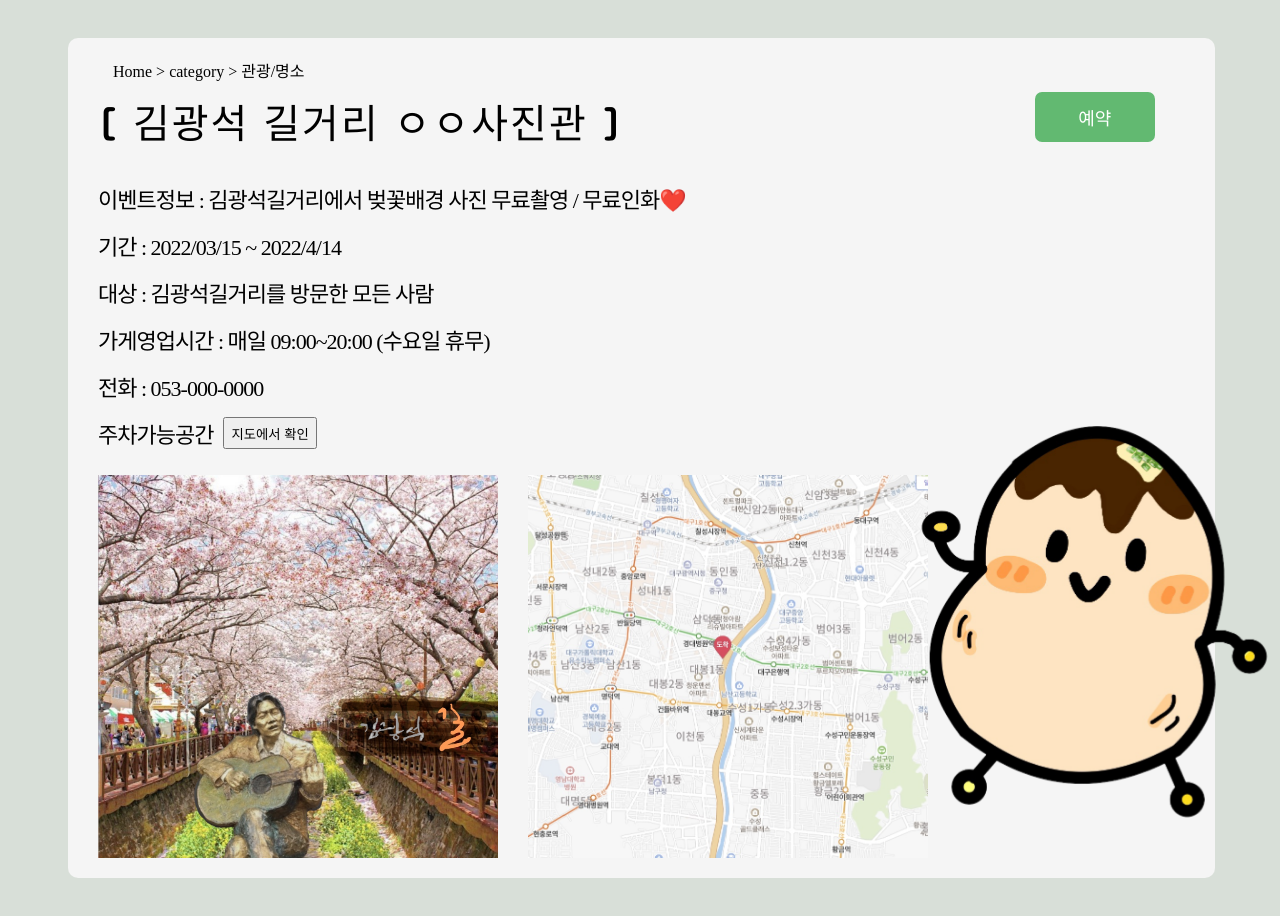
After one commit to gamzazoha/gamzatakoyaki, a Django app: page /pages/place/place1 in a window 1280 px wide. The commit adds this page. Run offline with Django 4.2, Linux system fonts and the light colour scheme.

Commit message:
홈페이지 추가. 근데 기술력 부족으로 존나 비효율적인

```diff
--- a/gamtaprj/settings.py
+++ b/gamtaprj/settings.py
@@ -128,7 +128,7 @@ DEFAULT_AUTO_FIELD = 'django.db.models.BigAutoField'
 import os
 STATIC_URL = '/static/'
 STATICFILES_DIRS = (
-    os.path.join(BASE_DIR, 'home', 'static'),
+    os.path.join('static'),
 )
 
 MEDIA_ROOT = os.path.join(BASE_DIR, 'media')
--- /dev/null
+++ b/home/static/css/category__place__1.css
@@ -0,0 +1,95 @@
+a {
+    text-decoration: none;
+}
+
+ul {
+    list-style: none;
+    padding: 0;
+}
+
+.tagami{
+    position: fixed;
+    width:30%;
+    right:0;
+    bottom:-50px;
+}
+
+body {
+    background-color: rgb(216, 223, 216);
+    display: flex;
+    flex-direction: column;
+    padding: 30px 60px;
+}
+
+.contents{
+    background-color: #f5f5f5;
+    width:95%;
+    border-radius: 10px;
+    padding: 20px 30px;
+}
+.header_link{
+    margin-left: 15px;
+}
+.header_title{
+    display: flex;
+    flex-direction: row;
+    justify-content: space-between;
+    font-family: 'Jua', sans-serif;
+    margin-top: 10px;
+    letter-spacing: 2px;
+    font-size: 40px;
+}
+
+.header_title button{
+    background: rgb(98, 185, 113);
+    border: 0;
+    color: #fff;
+    margin-right: 30px;
+    width: 120px;
+    height: 50px;
+    border-radius: 7px;
+    font-size: 18px;
+    cursor: pointer;
+}
+
+.info ul{
+    display: flex;
+    flex-direction: column;
+}
+.info li{
+    font-size: 22px;
+    margin-top: 15px;
+    letter-spacing: -1px;
+}
+
+.info li:last-child{
+    display: flex;
+    flex-direction: row;
+}
+
+.info li:last-child span{
+    margin-right: 10px;
+}
+
+.img{
+    display: flex;
+    flex-direction: row;
+}
+
+.article {
+    display: flex;
+    flex-direction: row;
+    justify-content: space-between;
+}
+
+.img {
+    display: flex;
+    flex-direction: row;
+}
+
+.img img {
+    width: 400px;
+    background-color: powderblue;
+    margin-top: 10px;
+    margin-right: 30px;
+}
--- a/home/templates/category__beauty.html
+++ b/home/templates/category__beauty.html
@@ -12,9 +12,9 @@
     <body>
         <ul class="category">
             <li class="category_ca"><a href="#">CATEGORY</a></li>
-            <li class="category_food"><a href="category__food.html">음식</a></li>
-            <li class="category_place"><a href="category__place.html">관광/명소</a></li>
-            <li class="category_beauty"><a href="category__beauty.html">여가/뷰티</a></li>
+            <li class="category_food"><a href="../food">음식</a></li>
+            <li class="category_place"><a href="../place">관광/명소</a></li>
+            <li class="category_beauty"><a href="../beauty">여가/뷰티</a></li>
         </ul>
         <div class="contents">
             <div class="header">
--- /dev/null
+++ b/home/templates/category__place__1.html
@@ -0,0 +1,44 @@
+<!DOCTYPE html>
+{% load static %}
+<html lang="ko">
+    <head>
+        <link href="https://fonts.googleapis.com/css2? 패밀리=Noto+Sans+KR&display=swap" rel="stylesheet">
+        <link rel="stylesheet" type="text/css" href="category__place__1.css">
+        <link rel="preconnect" href="https://fonts.googleapis.com">
+        <link rel="preconnect" href="https://fonts.gstatic.com" crossorigin>
+        <link href="https://fonts.googleapis.com/css2?family=Jua&display=swap" rel="stylesheet">
+        <link rel="stylesheet" href="{% static 'css/category__place__1.css' %}">
+    </head>
+    <body>
+        <a href="homepage_1.html"><img class="tagami" src="{% static 'images/real_tagami.png' %}" alt="난 타가미"></a>
+        <div class="contents">
+            <div class="header">
+                <div class="header_link">
+                    <span>Home > category > 관광/명소</span>
+                </div>
+                <div class="header_title">
+                    <span>[ 김광석 길거리 ㅇㅇ사진관 ]</span>
+                    <button>예약</button>
+                </div>
+            </div>
+            <div class="info">
+                <ul>
+                    <li>이벤트정보 : 김광석길거리에서 벚꽃배경 사진 무료촬영 / 무료인화❤️</li>
+                    <li>기간 : 2022/03/15 ~ 2022/4/14</li>
+                    <li>대상 : 김광석길거리를 방문한 모든 사람</li>
+                    <li>가게영업시간 : 매일 09:00~20:00 (수요일 휴무)</li>
+                    <li>전화 : 053-000-0000</li>
+                    <li>
+                        <span>주차가능공간</span>
+                        <button>지도에서 확인</button>
+                    </li>
+                </ul>
+            </div>
+            <div class="img">
+                <img src="{% static 'images/kim1.jpg' %}" alt="image1">
+                <img src="{% static 'images/kim2.jpg' %}" alt="image2">
+            </div>
+
+        </div>
+    </body>
+</html>
--- a/home/templates/homepage_1.html
+++ b/home/templates/homepage_1.html
@@ -13,7 +13,7 @@
         <div>
             <div class="wrap">
                 <div class="intro_bg">
-                    <a href="homepage_1.html"><img class="tagami" src="{% static 'images/real_tagami.png' %}" alt="난 타가미"></a>
+                    <a href="#"><img class="tagami" src="{% static 'images/real_tagami.png' %}" alt="난 타가미"></a>
 
                     <div class="header">
                         <div class="searchArea">
--- a/home/urls.py
+++ b/home/urls.py
@@ -7,4 +7,6 @@ urlpatterns = [
     path('food/', views.food),
     path('beauty/', views.beauty),
     path('place/', views.place),
+    path('place/place1', views.place1),
+    path('food/food1', views.food1),
 ]
--- a/home/views.py
+++ b/home/views.py
@@ -16,3 +16,9 @@ def place(request):
 
 def beauty(request):
     return render(request, 'category__beauty.html')
+
+def place1(request):
+    return render(request, 'category__place__1.html')
+
+def food1(request):
+    return render(request, 'category__food__1.html')
```
Also changed, not shown: home/static/css/category__food__1.css (added, +95 -0 lines), home/templates/category__food.html (+5 -5 lines), home/templates/category__food__1.html (added, +44 -0 lines), home/templates/category__place.html (+5 -5 lines).
